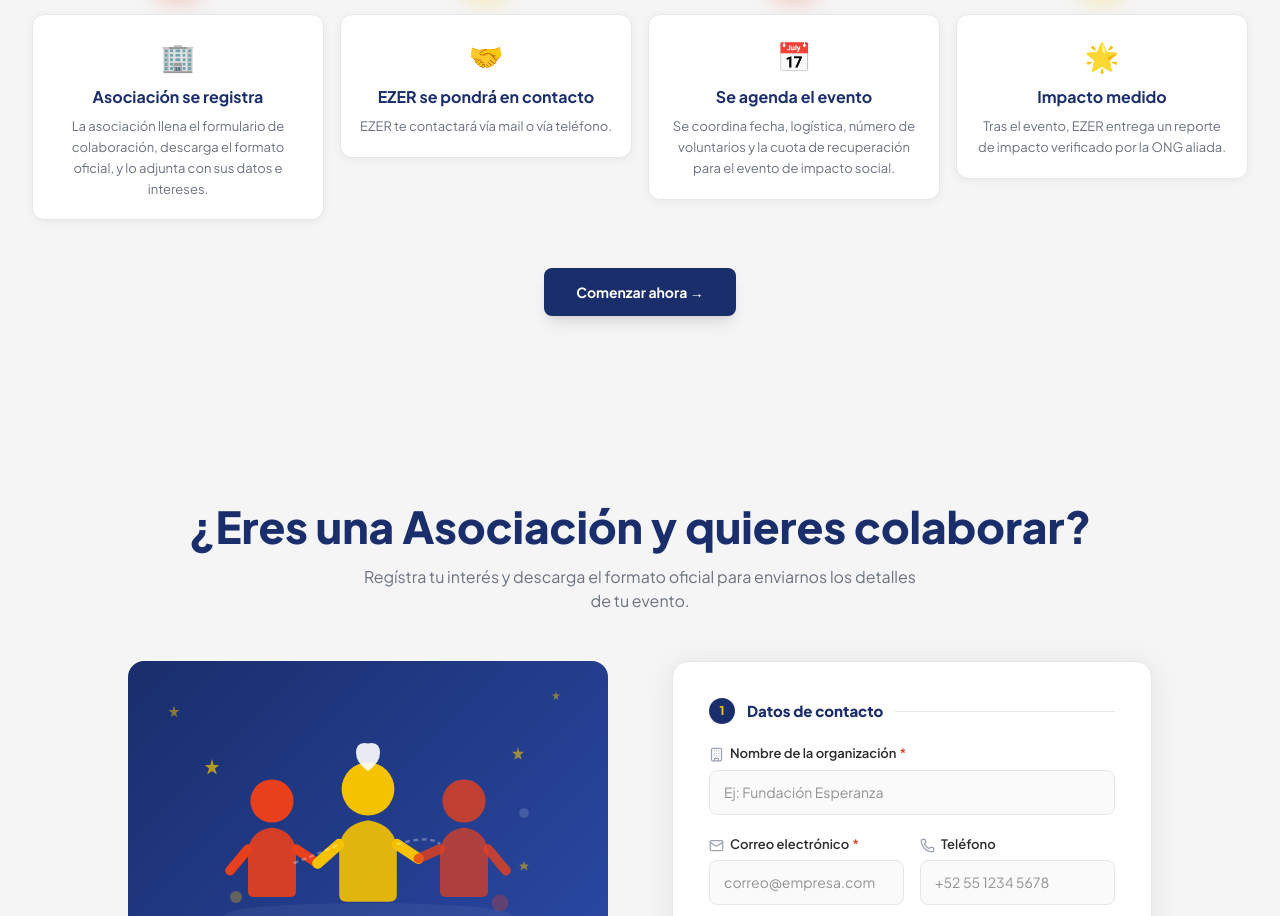
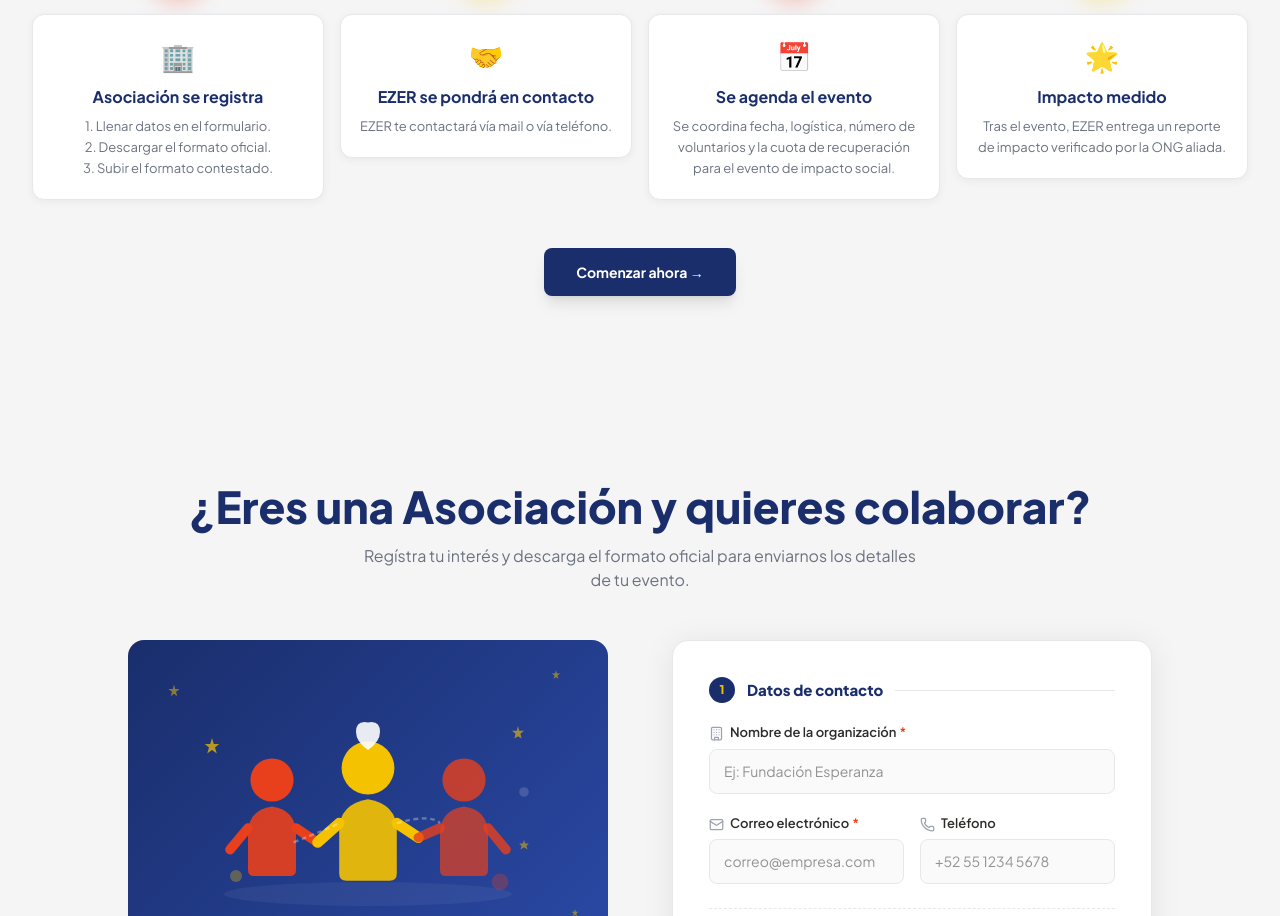
Before and after one commit to adminEzerMonterrey/ezer, a React (Vite) app: page / in a window 1280 px wide. Shown: the part 2332-3248 px from the top of the page. Built offline with nearby package versions, Linux system fonts and the light colour scheme; no server answers; the database is empty.

Commit message:
Update Step 1 in How It Works to explicitly list registration steps

```diff
--- a/src/app/components/HowItWorks.tsx
+++ b/src/app/components/HowItWorks.tsx
@@ -4,7 +4,7 @@ export function HowItWorks() {
       number: "01",
       icon: "🏢",
       title: "Asociación se registra",
-      description: "La asociación llena el formulario de colaboración, descarga el formato oficial, y lo adjunta con sus datos e intereses.",
+      description: "1. Llenar datos en el formulario.\n2. Descargar el formato oficial.\n3. Subir el formato contestado.",
       color: "#E8401C",
     },
     {
@@ -89,7 +89,7 @@ export function HowItWorks() {
                 <h3 style={{ color: "#1A2E6C", fontWeight: 700, fontSize: 16, marginBottom: 8, lineHeight: 1.3 }}>
                   {step.title}
                 </h3>
-                <p style={{ color: "#6B7280", fontSize: 13, lineHeight: 1.6 }}>{step.description}</p>
+                <p style={{ color: "#6B7280", fontSize: 13, lineHeight: 1.6, whiteSpace: "pre-line" }}>{step.description}</p>
               </div>
             </div>
           ))}
```
